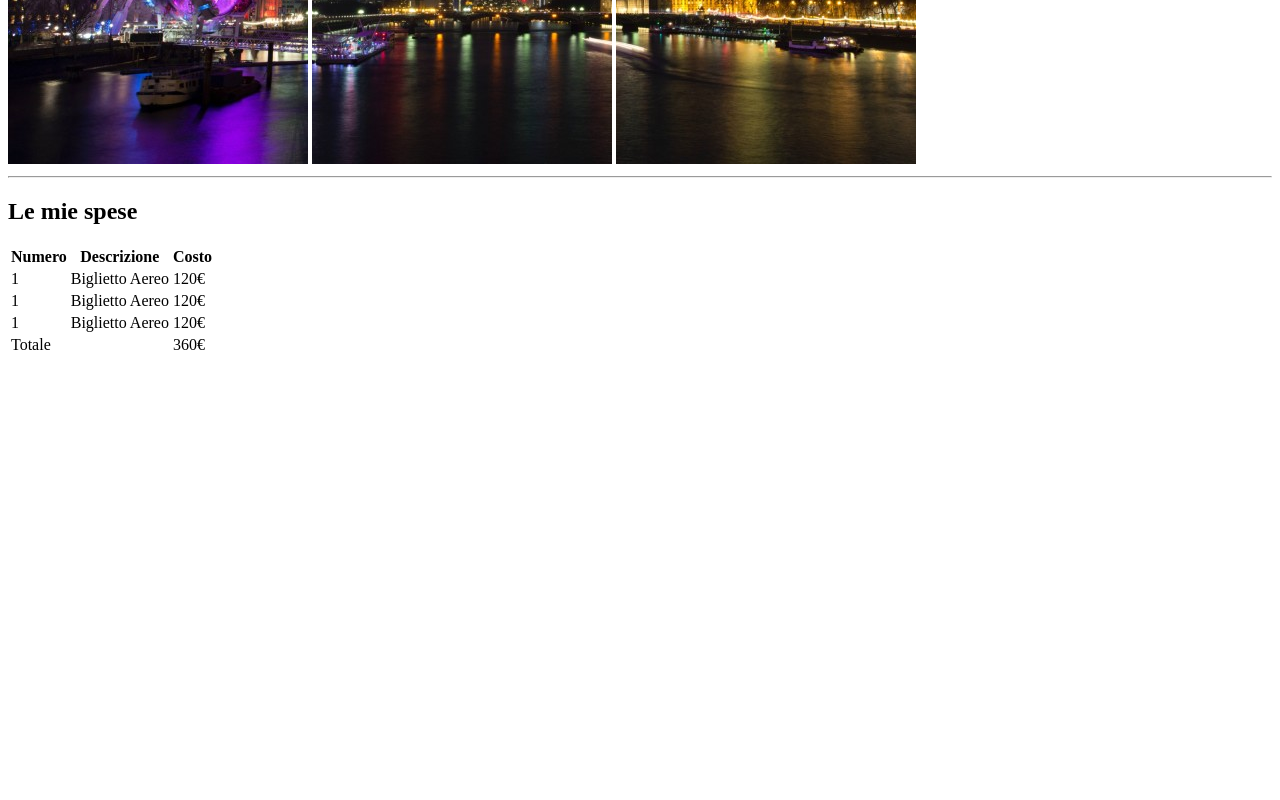
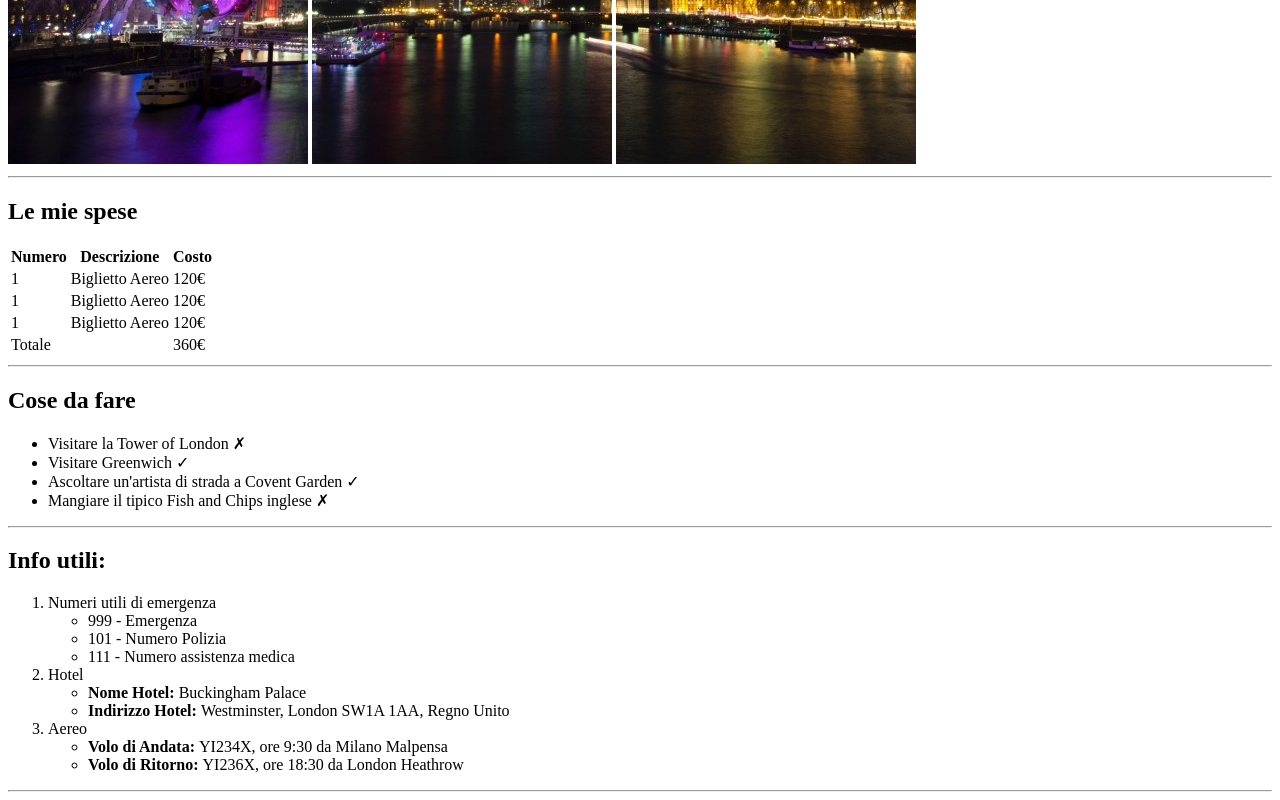
Before and after one commit to davide-piarulli/html-london-trip, a plain HTML site: page index.html in a window 1280 px wide. Shown: the part 516-1316 px from the top of the page. Before the commit the page ends 881 px from the top, so only its background shows below. Drawn offline with Linux system fonts and the light colour scheme.

Commit message:
[add] last section index

```diff
--- a/index.html
+++ b/index.html
@@ -54,8 +54,50 @@
           </tr>
         </tfoot>
       </table>
+      <hr>
     </section>
     <!-- /sezione tabella spese -->
+
+    <!-- sezione cose da fare -->
+    <section>
+      <h2>Cose da fare</h2>
+      <ul>
+        <li>Visitare la Tower of London &cross;</li>
+        <li>Visitare Greenwich &check;</li>
+        <li>Ascoltare un'artista di strada a Covent Garden &check;</li>
+        <li>Mangiare il tipico Fish and Chips inglese &cross;</li>
+      </ul>
+      <hr>
+    </section>
+    <!-- /sezione cose da fare -->
+
+    <!-- sezione info utili -->
+    <section>
+      <h2>Info utili:</h2>
+      <ol>
+        <li>Numeri utili di emergenza
+          <ul>
+            <li>999 - Emergenza</li>
+            <li>101 - Numero Polizia</li>
+            <li>111 - Numero assistenza medica</li>
+          </ul>
+        </li>
+        <li>Hotel
+          <ul>
+            <li><strong>Nome Hotel: </strong>Buckingham Palace</li>
+            <li><strong>Indirizzo Hotel: </strong>Westminster, London SW1A 1AA, Regno Unito</li>
+          </ul>
+        </li>
+        <li>Aereo
+          <ul>
+            <li><strong>Volo di Andata: </strong>YI234X, ore 9:30 da Milano Malpensa</li>
+            <li><strong>Volo di Ritorno: </strong>YI236X, ore 18:30 da London Heathrow</li>
+          </ul>
+        </li>
+      </ol>
+      <hr>
+    </section>
+    <!-- /sezione info utili -->
 
   </main>
 
```
